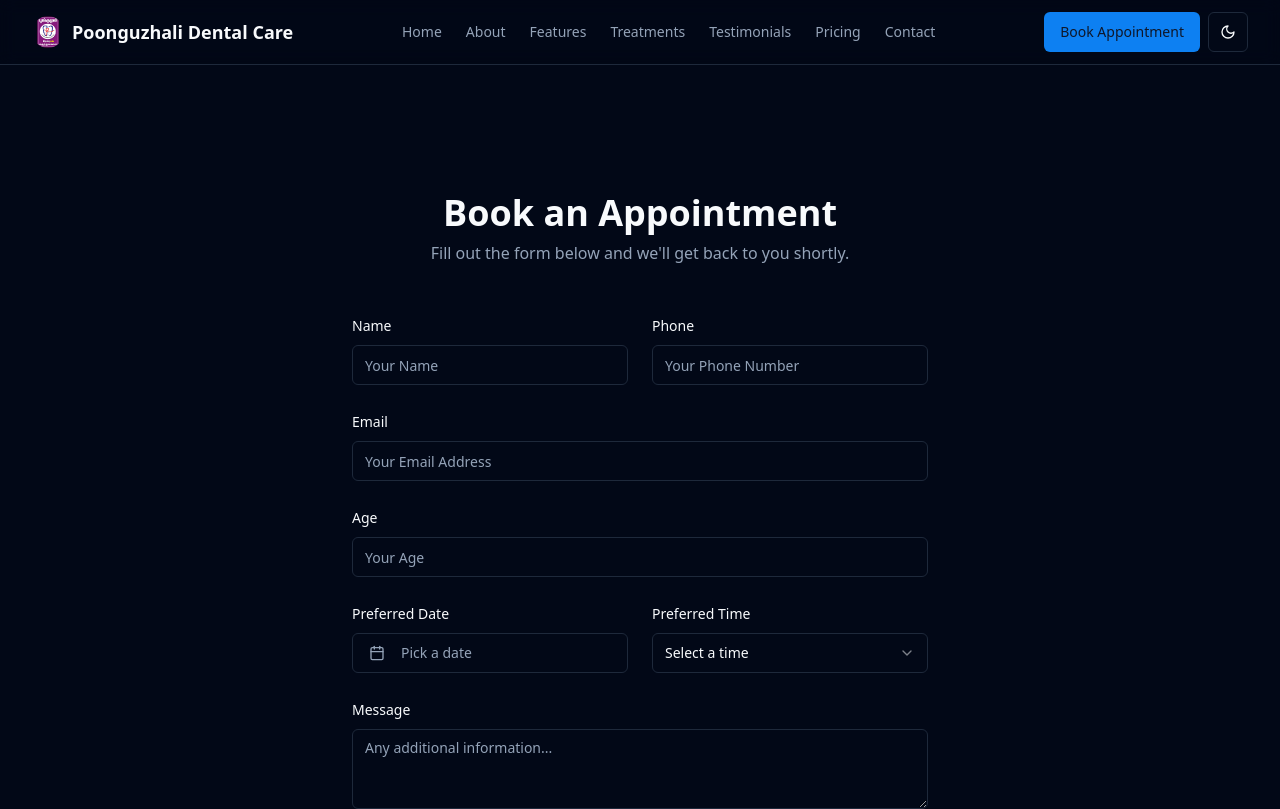
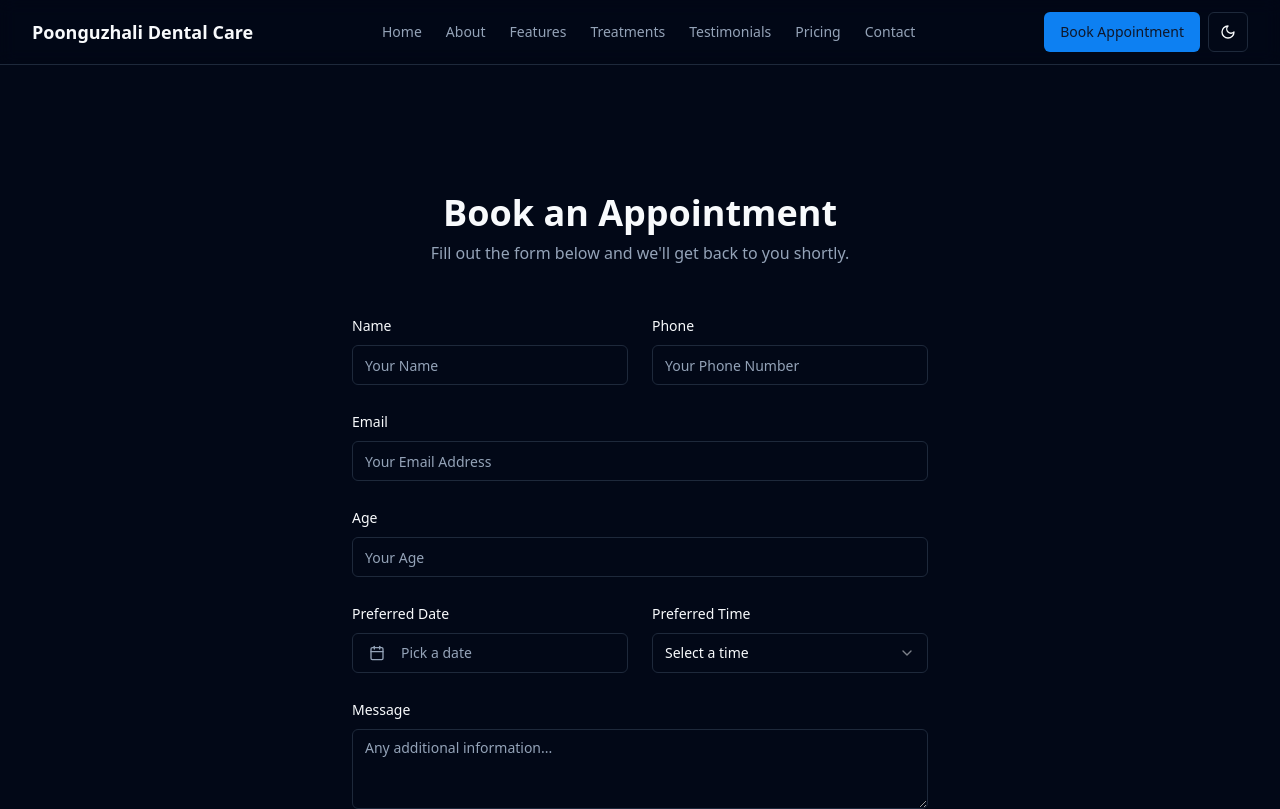
Before and after one commit to puvitha-C-131006/Dental-care, a React (Vite) app: page /contact in a window 1280 px wide. Shown: the top 809 px of the page. Built offline with nearby package versions, Linux system fonts and the light colour scheme.

Commit message:
[dyad] Removed logo image from header - wrote 1 file(s)

```diff
--- a/src/components/Header.tsx
+++ b/src/components/Header.tsx
@@ -20,7 +20,7 @@ const Header = () => {
     <header className="sticky top-0 z-50 w-full border-b bg-background/95 backdrop-blur supports-[backdrop-filter]:bg-background/60">
       <div className="container flex h-16 items-center justify-between">
         <Link to="/" className="flex items-center gap-2">
-          <img src="/po.jpg" alt="Poonguzhali Dental Care Logo" className="h-8 w-8 object-contain rounded-full" /> {/* Added rounded-full class */}
+          {/* Removed the logo image */}
           <span className="font-bold text-lg">Poonguzhali Dental Care</span>
         </Link>
         <nav className="hidden md:flex items-center gap-6">
```
